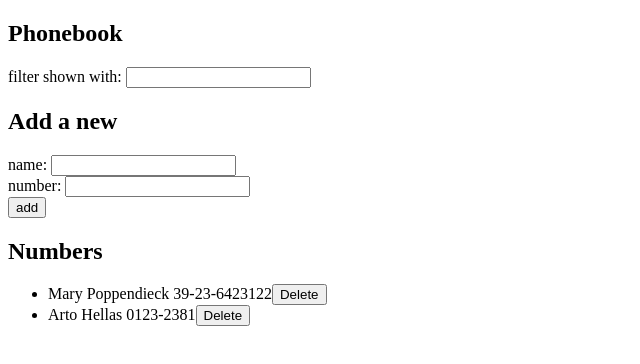
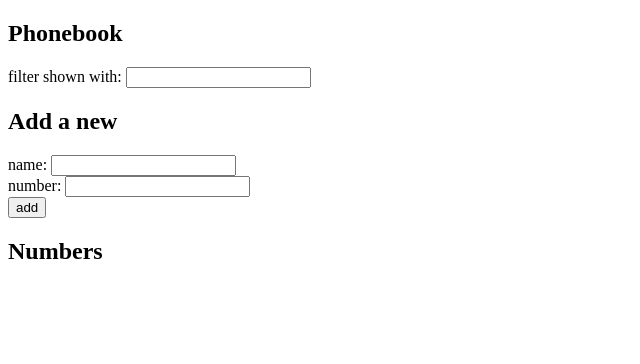
Before and after one commit to mferdinandr/FSopen-exercises, a React (Vite) app in the folder 2.6-2.11 (phonebook)/: page / in a window 1280 px wide. Shown: the top 364 px of the page, without its empty margins (0-640 px from the left). Built offline with nearby package versions, Linux system fonts and the light colour scheme; data requests are answered from the project's data file.

Commit message:
finish 2.17

```diff
--- a/2.6-2.11 (phonebook)/db.json
+++ b/2.6-2.11 (phonebook)/db.json
@@ -1,14 +1,3 @@
 {
-  "persons": [
-    {
-      "name": "Mary Poppendieck",
-      "number": "39-23-6423122",
-      "id": 4
-    },
-    {
-      "name": "Arto Hellas ",
-      "number": "0123-2381",
-      "id": 6
-    }
-  ]
+  "persons": []
 }
--- a/2.6-2.11 (phonebook)/src/App.jsx
+++ b/2.6-2.11 (phonebook)/src/App.jsx
@@ -89,9 +89,17 @@ const App = () => {
     if (
       window.confirm(`Are you sure you want to delete ${name}? (id: ${id})`)
     ) {
-      personService.deletePerson(id);
-      setPersons(persons.filter((person) => person.id !== id));
-      setSuccessMessage(`${name} successfully deleted`);
+      personService
+        .deletePerson(id)
+        .then(() => {
+          setPersons(persons.filter((person) => person.id !== id));
+          setSuccessMessage(`${name} successfully deleted`);
+        })
+        .catch((error) => {
+          setErrorMessage(
+            `Person ${persons.name} was already removed from server`
+          );
+        });
     }
   };
 
--- a/2.6-2.11 (phonebook)/src/services/persons.jsx
+++ b/2.6-2.11 (phonebook)/src/services/persons.jsx
@@ -17,7 +17,8 @@ const updatePerson = (id, updatedPerson) => {
 };
 
 const deletePerson = (id) => {
-  axios.delete(`${baseUrl}/${id}`);
+  const request = axios.delete(`${baseUrl}/${id}`);
+  return request.then((response) => response.data);
 };
 
 export default { getAllPersons, createPerson, updatePerson, deletePerson };
```
